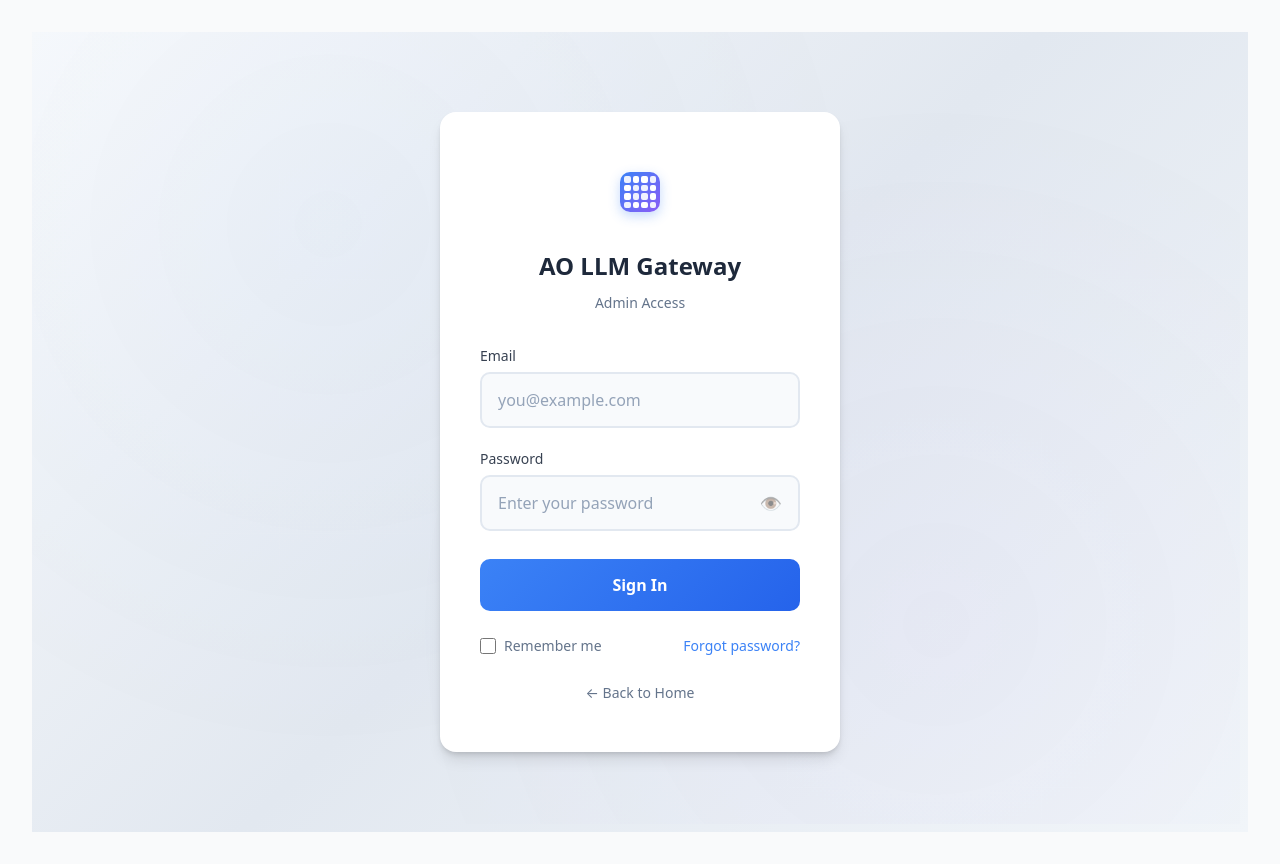
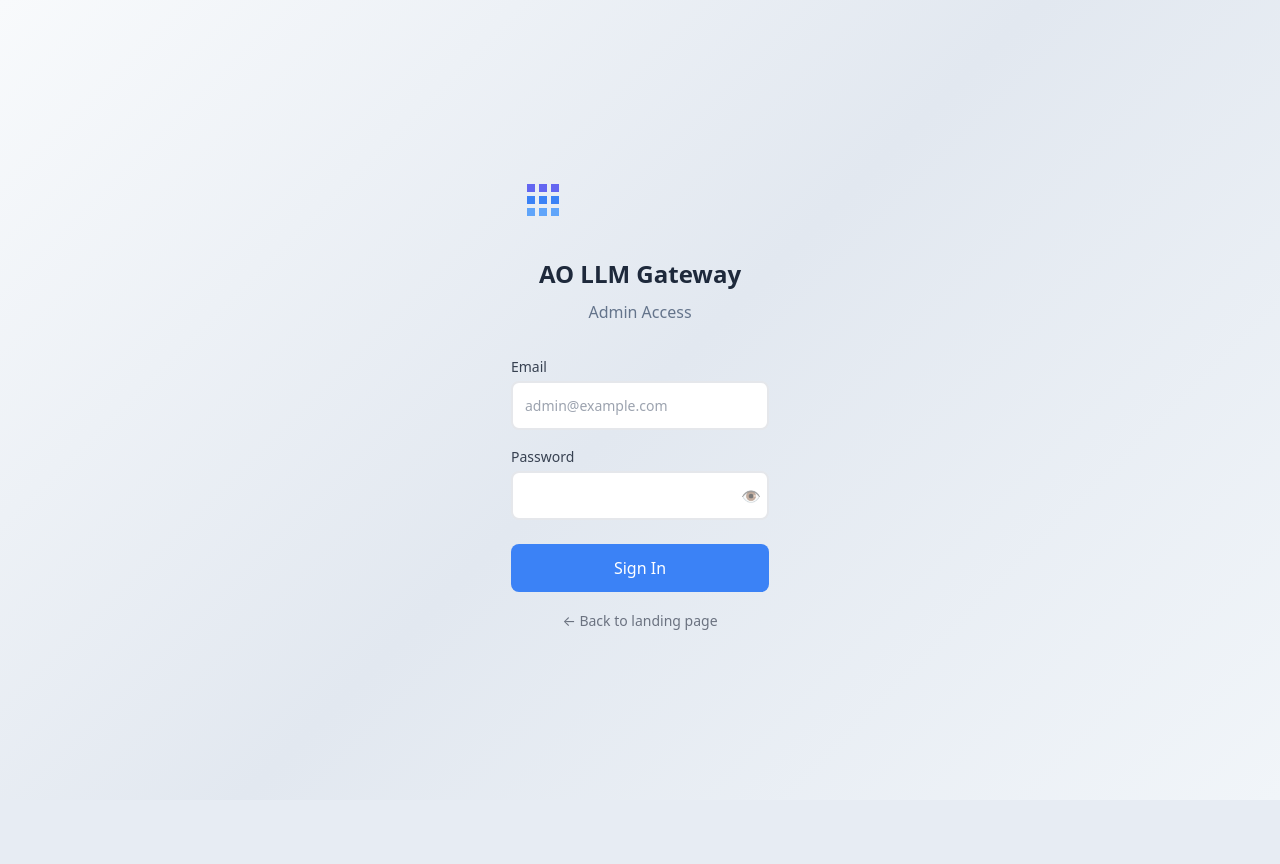
Before and after one commit to twilson63/ao-llm-gateway, a FastAPI app: page /admin/login in a window 1280 px wide. After the commit the page ends 630 px from the top, so only its background shows below. Run offline with FastAPI, Linux system fonts and the light colour scheme; some libraries are stand-ins or nearby versions.

Commit message:
Fix login form: proper error handling and working authentication
- Login now uses fetch API for form submission
- Shows loading spinner during authentication
- Displays error messages on invalid credentials
- Shake animation on login failure
- Redirects to /admin/dashboard on success
- Back to landing page link added
- Login button added to landing page

```diff
--- a/src/admin/templates/login.html
+++ b/src/admin/templates/login.html
@@ -1,520 +1,191 @@
 {% extends "base.html" %}
+{% block content %}
+<div class="login-container"
+>
+    <div class="login-card" id="loginCard"
+>
+        <!-- Logo -->
+        <div class="logo" style="text-align: center; margin-bottom: 24px;">
+            <svg width="64" height="64" viewBox="0 0 64 64" xmlns="http://www.w3.org/2000/svg">
+                <rect fill="#6366f1" x="16" y="16" width="8" height="8"/>
+                <rect fill="#6366f1" x="28" y="16" width="8" height="8"/>
+                <rect fill="#6366f1" x="40" y="16" width="8" height="8"/>
+                <rect fill="#3b82f6" x="16" y="28" width="8" height="8"/>
+                <rect fill="#3b82f6" x="28" y="28" width="8" height="8"/>
+                <rect fill="#3b82f6" x="40" y="28" width="8" height="8"/>
+                <rect fill="#60a5fa" x="16" y="40" width="8" height="8"/>
+                <rect fill="#60a5fa" x="28" y="40" width="8" height="8"/>
+                <rect fill="#60a5fa" x="40" y="40" width="8" height="8"/>
+            </svg>
+        </div>
 
-{% block title %}Login - AO LLM Gateway Admin{% endblock %}
+        <!-- Title -->
+        <h1 style="text-align: center; font-size: 24px; font-weight: 600; color: #1e293b; margin-bottom: 8px;">AO LLM Gateway</h1>
+        <p class="subtitle" style="text-align: center; color: #64748b; margin-bottom: 32px;">Admin Access</p>
 
-{% block extra_head %}
-<style>
-/* Background gradient matching landing page style */
-.login-page-bg {
-    min-height: 100vh;
-    background: linear-gradient(135deg, #f8fafc 0%, #e2e8f0 50%, #f1f5f9 100%);
-    display: flex;
-    align-items: center;
-    justify-content: center;
-    font-family: system-ui, -apple-system, sans-serif;
-    position: relative;
-    overflow: hidden;
-}
-
-/* Subtle animated pixel background */
-.login-page-bg::before {
-    content: '';
-    position: absolute;
-    top: 0;
-    left: 0;
-    right: 0;
-    bottom: 0;
-    background-image:
-        radial-gradient(circle at 25% 25%, rgba(59, 130, 246, 0.03) 0%, transparent 50%),
-        radial-gradient(circle at 75% 75%, rgba(139, 92, 246, 0.03) 0%, transparent 50%);
-    animation: float 20s ease-in-out infinite;
-}
-
-@keyframes float {
-    0%, 100% { transform: translate(0, 0); }
-    50% { transform: translate(-10px, -10px); }
-}
-
-/* Card entrance animation */
-@keyframes cardEnter {
-    from {
-        opacity: 0;
-        transform: translateY(20px);
-    }
-    to {
-        opacity: 1;
-        transform: translateY(0);
-    }
-}
-
-.login-card {
-    background: white;
-    border-radius: 16px;
-    padding: 48px 40px;
-    box-shadow:
-        0 4px 6px -1px rgba(0, 0, 0, 0.1),
-        0 2px 4px -1px rgba(0, 0, 0, 0.06),
-        0 10px 15px -3px rgba(0, 0, 0, 0.1);
-    width: 100%;
-    max-width: 400px;
-    animation: cardEnter 0.6s ease-out;
-    position: relative;
-    z-index: 1;
-}
-
-/* Logo styling */
-.logo-container {
-    display: flex;
-    justify-content: center;
-    margin-bottom: 24px;
-}
-
-.logo-icon {
-    width: 64px;
-    height: 64px;
-    display: flex;
-    align-items: center;
-    justify-content: center;
-}
-
-.logo-pixel {
-    width: 40px;
-    height: 40px;
-    background: linear-gradient(135deg, #3b82f6 0%, #8b5cf6 100%);
-    border-radius: 10px;
-    display: grid;
-    grid-template-columns: repeat(4, 1fr);
-    grid-template-rows: repeat(4, 1fr);
-    gap: 2px;
-    padding: 4px;
-    box-shadow: 0 4px 12px rgba(59, 130, 246, 0.3);
-}
-
-.logo-pixel span {
-    background: white;
-    border-radius: 2px;
-}
-
-.logo-pixel span:nth-child(1),
-.logo-pixel span:nth-child(4),
-.logo-pixel span:nth-child(6),
-.logo-pixel span:nth-child(7),
-.logo-pixel span:nth-child(10),
-.logo-pixel span:nth-child(11),
-.logo-pixel span:nth-child(13),
-.logo-pixel span:nth-child(16) {
-    background: rgba(255, 255, 255, 0.9);
-}
-
-/* Title styling */
-.login-title {
-    text-align: center;
-    margin-bottom: 8px;
-}
-
-.login-title h1 {
-    font-size: 24px;
-    font-weight: 700;
-    color: #1e293b;
-    margin: 0;
-}
-
-.login-subtitle {
-    text-align: center;
-    color: #64748b;
-    font-size: 14px;
-    margin-bottom: 32px;
-}
-
-/* Form styling */
-.login-form {
-    display: flex;
-    flex-direction: column;
-    gap: 20px;
-}
-
-.form-group {
-    display: flex;
-    flex-direction: column;
-    gap: 6px;
-}
-
-.form-label {
-    font-size: 14px;
-    font-weight: 500;
-    color: #374151;
-}
-
-.form-control {
-    width: 100%;
-    padding: 14px 16px;
-    border: 2px solid #e2e8f0;
-    border-radius: 10px;
-    font-size: 16px;
-    transition: all 0.2s ease;
-    background: #f8fafc;
-    color: #1e293b;
-    box-sizing: border-box;
-}
-
-.form-control:focus {
-    outline: none;
-    border-color: #3b82f6;
-    box-shadow: 0 0 0 4px rgba(59, 130, 246, 0.1);
-    background: white;
-}
-
-.form-control::placeholder {
-    color: #94a3b8;
-}
-
-/* Password wrapper */
-.password-wrapper {
-    position: relative;
-}
-
-.toggle-password {
-    position: absolute;
-    right: 14px;
-    top: 50%;
-    transform: translateY(-50%);
-    background: none;
-    border: none;
-    cursor: pointer;
-    opacity: 0.5;
-    transition: opacity 0.2s;
-    font-size: 18px;
-    padding: 4px;
-}
-
-.toggle-password:hover {
-    opacity: 0.8;
-}
-
-/* Submit button */
-.btn-submit {
-    width: 100%;
-    padding: 14px 24px;
-    background: linear-gradient(135deg, #3b82f6 0%, #2563eb 100%);
-    color: white;
-    border: none;
-    border-radius: 10px;
-    font-size: 16px;
-    font-weight: 600;
-    cursor: pointer;
-    transition: all 0.2s ease;
-    display: flex;
-    align-items: center;
-    justify-content: center;
-    gap: 10px;
-    margin-top: 8px;
-}
-
-.btn-submit:hover {
-    transform: translateY(-2px);
-    box-shadow: 0 4px 12px rgba(59, 130, 246, 0.4);
-}
-
-.btn-submit:active {
-    transform: translateY(0);
-}
-
-.btn-submit:disabled {
-    opacity: 0.7;
-    cursor: not-allowed;
-    transform: none;
-}
-
-/* Loading spinner */
-.spinner {
-    width: 20px;
-    height: 20px;
-    border: 2px solid rgba(255, 255, 255, 0.3);
-    border-top-color: white;
-    border-radius: 50%;
-    animation: spin 0.8s linear infinite;
-}
-
-@keyframes spin {
-    from { transform: rotate(0deg); }
-    to { transform: rotate(360deg); }
-}
-
-.hidden {
-    display: none !important;
-}
-
-/* Remember me & forgot password row */
-.form-footer {
-    display: flex;
-    justify-content: space-between;
-    align-items: center;
-    margin-top: 4px;
-}
-
-.remember-wrapper {
-    display: flex;
-    align-items: center;
-    gap: 8px;
-}
-
-.remember-wrapper input[type="checkbox"] {
-    width: 16px;
-    height: 16px;
-    accent-color: #3b82f6;
-    cursor: pointer;
-}
-
-.remember-wrapper label {
-    font-size: 14px;
-    color: #64748b;
-    cursor: pointer;
-    display: flex;
-    align-items: center;
-    gap: 8px;
-}
-
-.forgot-password {
-    font-size: 14px;
-}
-
-.forgot-password a {
-    color: #3b82f6;
-    text-decoration: none;
-    transition: color 0.2s;
-}
-
-.forgot-password a:hover {
-    color: #2563eb;
-    text-decoration: underline;
-}
-
-/* Error message */
-.error-message {
-    background: #fef2f2;
-    border: 1px solid #fecaca;
-    color: #dc2626;
-    padding: 12px 16px;
-    border-radius: 8px;
-    font-size: 14px;
-    text-align: center;
-    margin-bottom: 16px;
-}
-
-/* Shake animation for errors */
-@keyframes shake {
-    0%, 100% { transform: translateX(0); }
-    10%, 30%, 50%, 70%, 90% { transform: translateX(-6px); }
-    20%, 40%, 60%, 80% { transform: translateX(6px); }
-}
-
-.shake {
-    animation: shake 0.5s ease-in-out;
-}
-
-/* Success animation */
-@keyframes fadeOutSuccess {
-    to {
-        opacity: 0;
-        transform: scale(0.95);
-    }
-}
-
-.success-fade {
-    animation: fadeOutSuccess 0.5s ease forwards;
-}
-
-/* Back link */
-.back-link {
-    text-align: center;
-    margin-top: 24px;
-}
-
-.back-link a {
-    color: #64748b;
-    text-decoration: none;
-    font-size: 14px;
-    transition: color 0.2s;
-}
-
-.back-link a:hover {
-    color: #3b82f6;
-}
-</style>
-{% endblock %}
-
-{% block content %}
-<div class="login-page-bg">
-    <div class="login-card" id="loginCard">
-        <!-- Logo -->
-        <div class="logo-container">
-            <div class="logo-icon">
-                <div class="logo-pixel">
-                    <span></span>
-                    <span></span>
-                    <span></span>
-                    <span></span>
-                    <span></span>
-                    <span></span>
-                    <span></span>
-                    <span></span>
-                    <span></span>
-                    <span></span>
-                    <span></span>
-                    <span></span>
-                    <span></span>
-                    <span></span>
-                    <span></span>
-                    <span></span>
-                </div>
+        <!-- Error Message -->
+        <div id="error-message" class="error-container" style="display: none; margin-bottom: 16px;">
+            <div class="error-box" style="background: #fef2f2; border: 1px solid #fecaca; color: #dc2626; padding: 12px; border-radius: 8px; font-size: 14px;">
+                <span id="error-text"></span>
             </div>
         </div>
 
-        <!-- Title -->
-        <div class="login-title">
-            <h1>AO LLM Gateway</h1>
-        </div>
-        <p class="login-subtitle">Admin Access</p>
-
-        <!-- Error Message -->
-        {% if error %}
-        <div class="error-message shake" id="errorMessage">
-            {{ error }}
-        </div>
-        {% endif %}
-
-        <!-- Login Form -->
-        <form
-            id="loginForm"
-            action="/admin/login"
-            method="post"
-            class="login-form"
-            hx-post="/auth/login"
-            hx-swap="outerHTML"
-            hx-target="#message"
-        >
-            <!-- Email -->
-            <div class="form-group">
-                <label for="email" class="form-label">Email</label>
+        <!-- Form -->
+        <form id="loginForm" method="post" action="/auth/login">
+            <div class="form-group" style="margin-bottom: 16px;">
+                <label style="display: block; font-size: 14px; font-weight: 500; color: #374151; margin-bottom: 4px;">Email</label>
                 <input
                     type="email"
+                    name="email"
                     id="email"
-                    name="email"
-                    placeholder="you@example.com"
+                    placeholder="admin@example.com"
                     required
                     class="form-control"
-                    autocomplete="email"
-                    aria-label="Email address"
+                    style="width: 100%; padding: 12px; border: 2px solid #e5e7eb; border-radius: 8px; font-size: 14px; transition: border-color 0.2s, box-shadow 0.2s; box-sizing: border-box;"
+                    onfocus="this.style.borderColor='#3b82f6'; this.style.boxShadow='0 0 0 3px rgba(59, 130, 246, 0.1)';"
+                    onblur="this.style.borderColor='#e5e7eb'; this.style.boxShadow='none';"
                 />
             </div>
 
-            <!-- Password -->
-            <div class="form-group">
-                <label for="password" class="form-label">Password</label>
-                <div class="password-wrapper">
+            <div class="form-group" style="margin-bottom: 24px;">
+                <label style="display: block; font-size: 14px; font-weight: 500; color: #374151; margin-bottom: 4px;">Password</label>
+                <div class="password-wrapper" style="position: relative;">
                     <input
                         type="password"
+                        name="password"
                         id="password"
-                        name="password"
-                        placeholder="Enter your password"
+                        placeholder=""
                         required
                         class="form-control"
-                        autocomplete="current-password"
-                        aria-label="Password"
+                        style="width: 100%; padding: 12px; padding-right: 40px; border: 2px solid #e5e7eb; border-radius: 8px; font-size: 14px; transition: border-color 0.2s, box-shadow 0.2s; box-sizing: border-box;"
+                        onfocus="this.style.borderColor='#3b82f6'; this.style.boxShadow='0 0 0 3px rgba(59, 130, 246, 0.1)';"
+                        onblur="this.style.borderColor='#e5e7eb'; this.style.boxShadow='none';"
                     />
-                    <button
-                        type="button"
-                        class="toggle-password"
-                        onclick="togglePassword()"
-                        aria-label="Toggle password visibility"
-                    >
+                    <button type="button" onclick="togglePassword()" style="position: absolute; right: 8px; top: 50%; transform: translateY(-50%); background: none; border: none; cursor: pointer; font-size: 16px; opacity: 0.6;">
                         👁️
                     </button>
                 </div>
             </div>
 
             <!-- Submit -->
-            <button type="submit" class="btn-submit" id="submitBtn">
-                <span class="btn-text">Sign In</span>
-                <span class="spinner hidden" id="spinner">
-                    <svg viewBox="0 0 24 24" fill="none" xmlns="http://www.w3.org/2000/svg">
-                        <circle cx="12" cy="12" r="10" stroke="currentColor" stroke-width="3" stroke-linecap="round" stroke-dasharray="31.4 31.4"/>
+            <button type="submit" class="btn-submit" id="submitBtn"
+                style="width: 100%; padding: 12px; background: #3b82f6; color: white; border: none; border-radius: 8px; font-size: 16px; font-weight: 500; cursor: pointer; transition: all 0.2s; display: flex; align-items: center; justify-content: center;"
+            >
+                <span id="btnText">Sign In</span>
+                <span id="spinner" style="display: none; margin-left: 8px;">
+                    <svg width="16" height="16" viewBox="0 0 24 24" fill="none" stroke="currentColor" stroke-width="2">
+                        <style>.spinner{animation:spin 1s linear infinite}@keyframes spin{from{transform:rotate(0deg)}to{transform:rotate(360deg)}}</style>
+                        <circle class="spinner" cx="12" cy="12" r="10"/>
                     </svg>
                 </span>
             </button>
 
-            <!-- Remember Me & Forgot Password -->
-            <div class="form-footer">
-                <div class="remember-wrapper">
-                    <input type="checkbox" id="remember" name="remember" value="1" />
-                    <label for="remember">Remember me</label>
-                </div>
-                <div class="forgot-password">
-                    <a href="#" onclick="alert('Contact admin to reset password'); return false;">
-                        Forgot password?
-                    </a>
-                </div>
-            </div>
         </form>
 
-        <!-- Message container for HTMX -->
-        <div id="message" class="message-container"></div>
-
-        <!-- Back link -->
-        <div class="back-link">
-            <a href="/">← Back to Home</a>
+        <div style="margin-top: 16px; text-align: center;">
+            <a href="/" style="color: #6b7280; font-size: 14px; text-decoration: none;">← Back to landing page</a>
         </div>
     </div>
 </div>
 
-<script>
-    // Password visibility toggle
-    function togglePassword() {
-        const input = document.getElementById('password');
-        const btn = document.querySelector('.toggle-password');
+<style>
+    body {
+        margin: 0;
+        min-height: 100vh;
+        background: linear-gradient(135deg, #f8fafc 0%, #e2e8f0 50%, #f1f5f9 100%);
+        display: flex;
+        align-items: center;
+        justify-content: center;
+        font-family: system-ui, -apple-system, BlinkMacSystemFont, sans-serif;
+    }
 
-        if (input.type === 'password') {
-            input.type = 'text';
-            btn.textContent = '🔒';
-        } else {
-            input.type = 'password';
-            btn.textContent = '👁️';
+    @keyframes cardEnter {
+        from {
+            opacity: 0;
+            transform: translateY(20px);
+        }
+        to {
+            opacity: 1;
+            transform: translateY(0);
         }
     }
 
-    // Show loading on submit
-    document.getElementById('loginForm').addEventListener('submit', function(e) {
-        // If using HTMX, let it handle the loading
-        if (typeof htmx !== 'undefined') {
-            return;
-        }
+    #loginCard {
+        animation: cardEnter 0.6s ease-out;
+    }
 
-        // Traditional form submission
+    @keyframes shake {
+        0%, 100% { transform: translateX(0); }
+        25% { transform: translateX(-10px); }
+        75% { transform: translateX(10px); }
+    }
+
+    .shake {
+        animation: shake 0.5s ease-in-out;
+    }
+</style>
+
+<script>
+    // Toggle password visibility
+    function togglePassword() {
+        const input = document.getElementById('password');
+        input.type = input.type === 'password' ? 'text' : 'password';
+    }
+
+    // Handle form submission with fetch
+    document.getElementById('loginForm').addEventListener('submit', async function(e) {
+        e.preventDefault();
+
         const btn = document.getElementById('submitBtn');
+        const btnText = document.getElementById('btnText');
         const spinner = document.getElementById('spinner');
-        const btnText = document.querySelector('.btn-text');
+        const errorContainer = document.getElementById('error-message');
+        const errorText = document.getElementById('error-text');
 
+        // Hide any previous error
+        errorContainer.style.display = 'none';
+
+        // Show loading state
+        btnText.textContent = 'Signing in...';
+        spinner.style.display = 'inline-block';
         btn.disabled = true;
-        btnText.textContent = 'Signing in...';
-        spinner.classList.remove('hidden');
-    });
+        btn.style.opacity = '0.7';
 
-    // Handle HTMX response for errors
-    document.addEventListener('htmx:afterSwap', function(event) {
-        const messageDiv = document.getElementById('message');
-        if (messageDiv && messageDiv.innerHTML.includes('error')) {
-            const card = document.getElementById('loginCard');
-            card.classList.add('shake');
-            setTimeout(() => card.classList.remove('shake'), 500);
+        try {
+            const formData = new FormData(this);
+
+            const response = await fetch('/auth/login', {
+                method: 'POST',
+                body: formData,
+                credentials: 'same-origin'
+            });
+
+            if (response.ok) {
+                // Success - redirect to admin
+                window.location.href = '/admin/dashboard';
+            } else {
+                // Error - show message
+                const data = await response.json();
+                errorText.textContent = data.detail || 'Invalid credentials';
+                errorContainer.style.display = 'block';
+
+                // Shake animation
+                document.getElementById('loginCard').classList.add('shake');
+                setTimeout(() => {
+                    document.getElementById('loginCard').classList.remove('shake');
+                }, 500);
+            }
+        } catch (error) {
+            errorText.textContent = 'Network error. Please try again.';
+            errorContainer.style.display = 'block';
+        } finally {
+            // Reset button
+            btnText.textContent = 'Sign In';
+            spinner.style.display = 'none';
+            btn.disabled = false;
+            btn.style.opacity = '1';
         }
     });
+</script>
 
-    // Remove shake class after animation
-    const errorMessage = document.getElementById('errorMessage');
-    if (errorMessage) {
-        setTimeout(() => {
-            errorMessage.classList.remove('shake');
-        }, 500);
-    }
-</script>
 {% endblock %}
```
